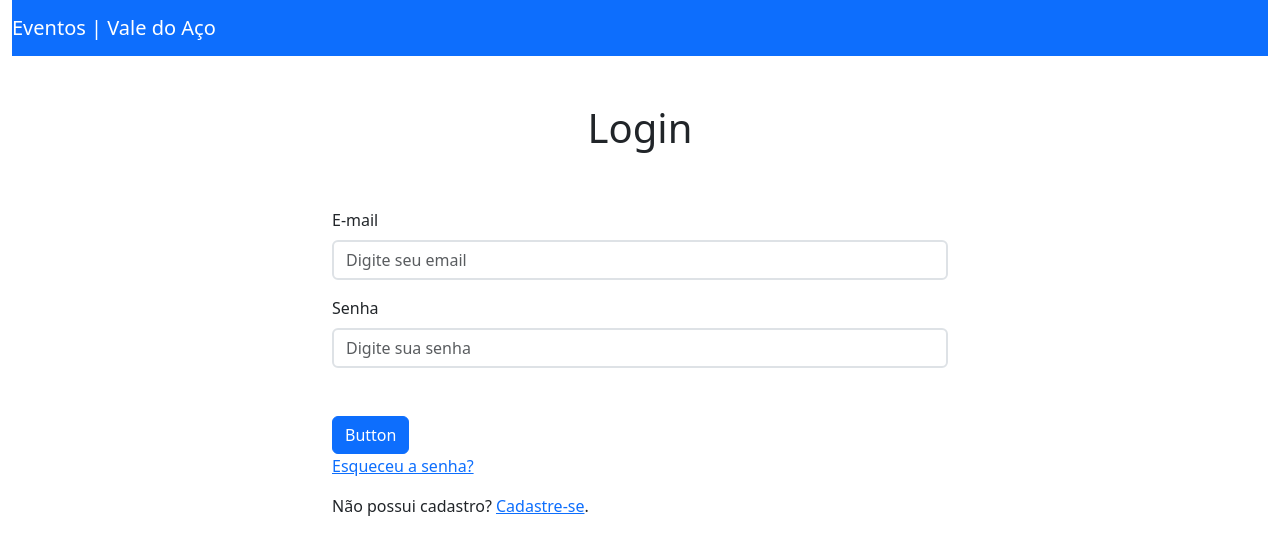
After one commit to Ryan-Alexssander-dev/Eventos-Vale-do-Aco, a Python web app: template app/templates/login.html in a window 1280 px wide. The commit adds this page. Shown: the top 555 px of the page. Run offline with Jinja, Linux system fonts and the light colour scheme; the template is opened without the code that fills it, so the values that code supplies are empty.

Commit message:
iniciando front

```diff
--- /dev/null
+++ b/app/static/css/style.css
@@ -0,0 +1,8 @@
+*{
+  padding: 0;
+  margin: 0;
+}
+
+.fs-4rem{
+  font-size: 4rem;
+}
--- /dev/null
+++ b/app/templates/login.html
@@ -0,0 +1,73 @@
+<!doctype html>
+<html lang="pt-br">
+  <head>
+    <meta charset="UTF-8" />
+    <meta name="viewport" content="width=device-width, initial-scale=1.0" />
+    <title>Login</title>
+    <link rel="stylesheet" href="/app/static/css/style.css" />
+    <link
+      href="https://cdn.jsdelivr.net/npm/bootstrap@5.3.9/dist/css/bootstrap.min.css"
+      rel="stylesheet"
+      integrity="sha384-yEPZ7jP9S0QKiUQ0m3jjsO4ProIW7wvR9gXkI7JOGa2XVsw53Yke2bsdkBbjmmiX"
+      crossorigin="anonymous"
+    />
+    <script
+      src="https://cdn.jsdelivr.net/npm/bootstrap@5.3.9/dist/js/bootstrap.bundle.min.js"
+      integrity="sha384-WyOxWvTyr1QaMPfiPJSv76iReVthorl5uWlFtZPyK0IEB0hGzo9y5Bp9mYanr8Bu"
+      crossorigin="anonymous"
+    ></script>
+    <link
+      rel="stylesheet"
+      href="https://cdn.jsdelivr.net/npm/bootstrap-icons@1.13.2/font/bootstrap-icons.min.css"
+    />
+  </head>
+
+  <body>
+    <header>
+      <div class="container-fluid">
+        <nav class="navbar bg-primary navbar-dark">
+          <a href="index.html" class="navbar-brand ">Eventos | Vale do Aço</a>
+        </nav>
+      </div>
+
+    </header>
+
+    <main>
+      <section>
+        <div class="container w-50 mt-5">
+          <form>
+            <h1 class="text-center">Login</h1>
+
+            <label for="inputPassword5" class="form-label mt-5">E-mail</label>
+            <input
+              type="email"
+              id="inputPassword5"
+              class="form-control border-2"
+              placeholder="Digite seu email"
+            />
+
+            <label for="inputPassword5" class="form-label mt-3">Senha</label>
+            <input
+              type="password"
+              id="inputPassword5"
+              class="form-control border-2"
+              placeholder="Digite sua senha"
+            />
+
+            <button class="btn btn-primary mt-5" type="submit">Button</button>
+          </form>
+
+
+          <p>
+            <a href="">Esqueceu a senha?</a>
+          </p>
+          <p>
+            Não possui cadastro? <a href="cadastrar.html">Cadastre-se</a>.
+          </p>
+        </div>
+
+      </section>
+    </main>
+
+  </body>
+</html>
```
Also changed, not shown: app/templates/index.html (+36 -13 lines), index.html (added, +12 -0 lines), app/static/img/eventoInicio.jpg (added), login.html (added).
